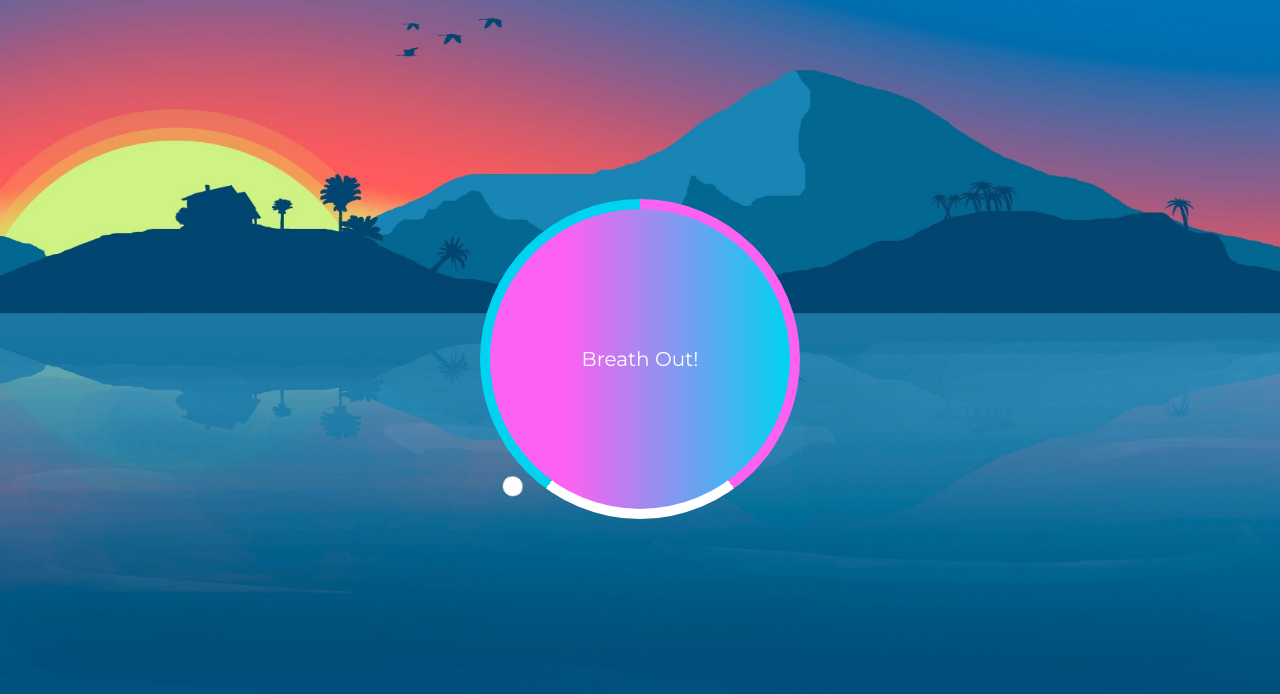
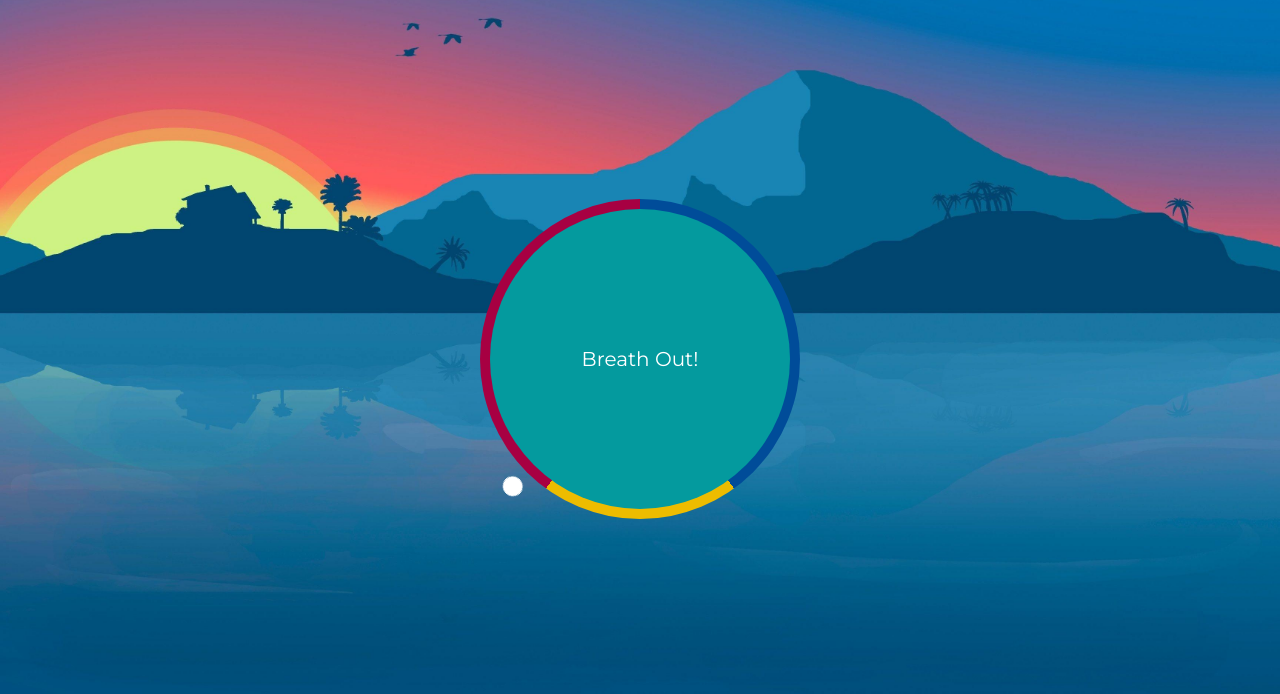
Before and after one commit to MehtaRishabh47/BreathingApp, a plain HTML site: page index.html in a window 1280 px wide. Shown: the part 106-800 px from the top of the page. Drawn offline with Linux system fonts and the light colour scheme.

Commit message:
updatedstyle.css

```diff
--- a/style.css
+++ b/style.css
@@ -30,7 +30,7 @@ body {
   }
 
   .circle {
-    background:linear-gradient(90deg, rgba(252,97,241,1) 26%, rgba(0,211,240,1) 100%);
+    background: #049A9E;
     height: 100%;
     width: 100%;
     border-radius: 50%;
@@ -44,12 +44,12 @@ body {
   }
   .gradient-circle {
     background: conic-gradient(
-        rgba(252,97,241,1) 0%,
-        rgba(252,97,241,1) 40%,
-      #fff 40%,
-      #fff 60%,
-      rgba(0,211,240,1) 60%,
-      rgba(0,211,240,1) 100%
+        #004C99 0%,
+        #004C99 40%,
+      #EDBC00 40%,
+      #EDBC00 60%,
+      #A70042 60%,
+      #A70042 100%
     );
     height: 320px;
     width: 320px;
```
